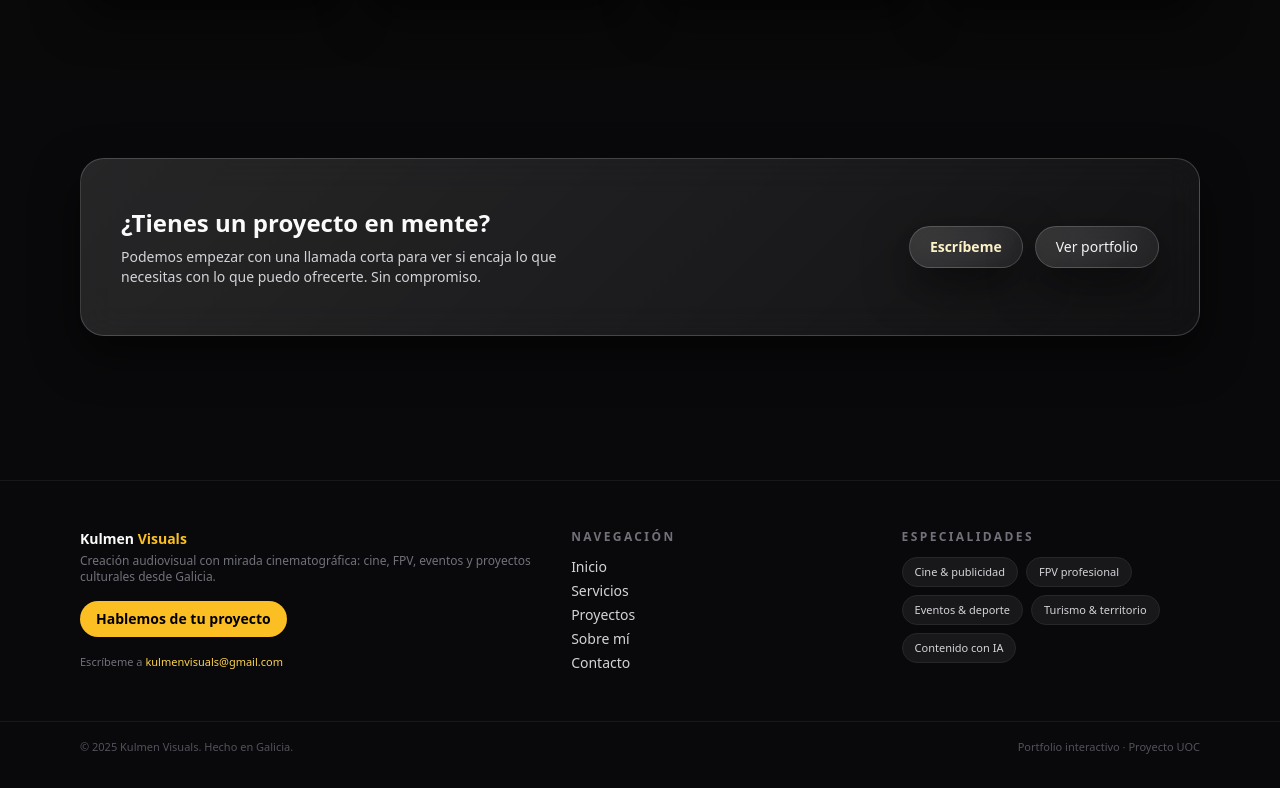
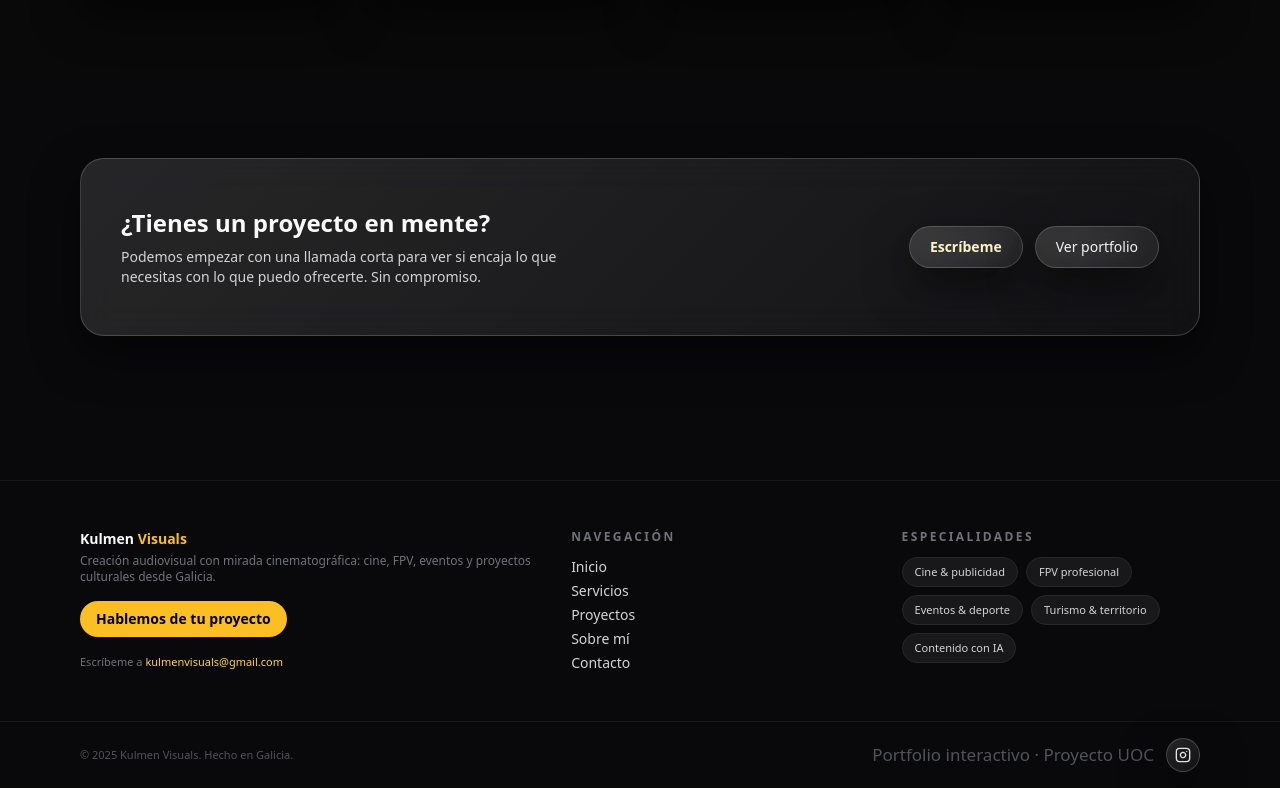
Before and after one commit to kulmenvisuals/KULMEN-VISUALS, a React (Vite) app: page / in a window 1280 px wide. Shown: the part 1696-2484 px from the top of the page. Built offline with nearby package versions, Linux system fonts and the light colour scheme.

Commit message:
Update Footer.jsx

```diff
--- a/src/components/Footer.jsx
+++ b/src/components/Footer.jsx
@@ -1,4 +1,5 @@
 // src/components/Footer.jsx
+import { Instagram } from "lucide-react"
 import { Link } from "react-router-dom"
 
 export default function Footer() {
@@ -91,9 +92,18 @@ export default function Footer() {
           <p className="text-[11px] text-zinc-600">
             © {year} Kulmen Visuals. Hecho en Galicia.
           </p>
-          <p className="text-[11px] text-zinc-600">
-            Portfolio interactivo · Proyecto UOC
-          </p>
+          <div className="flex w-full items-center justify-between gap-3 text-[11px] text-zinc-600 md:w-auto md:justify-end">
+            <p>Portfolio interactivo · Proyecto UOC</p>
+            <a
+              href="https://www.instagram.com/kulmenvisuals/"
+              target="_blank"
+              rel="noreferrer"
+              className="kv-crystal rounded-full p-2 text-zinc-200 hover:text-amber-100 hover:border-amber-200/70 transition"
+              aria-label="Instagram de Kulmen Visuals"
+            >
+              <Instagram className="h-4 w-4" />
+            </a>
+          </div>
         </div>
       </div>
     </footer>
```
